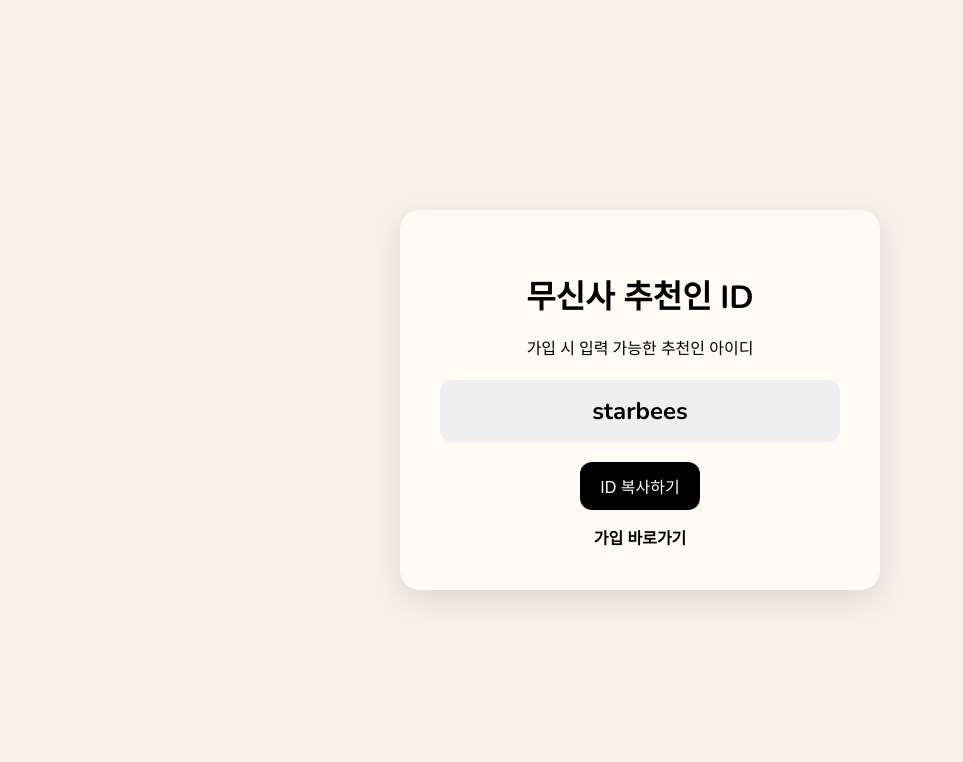
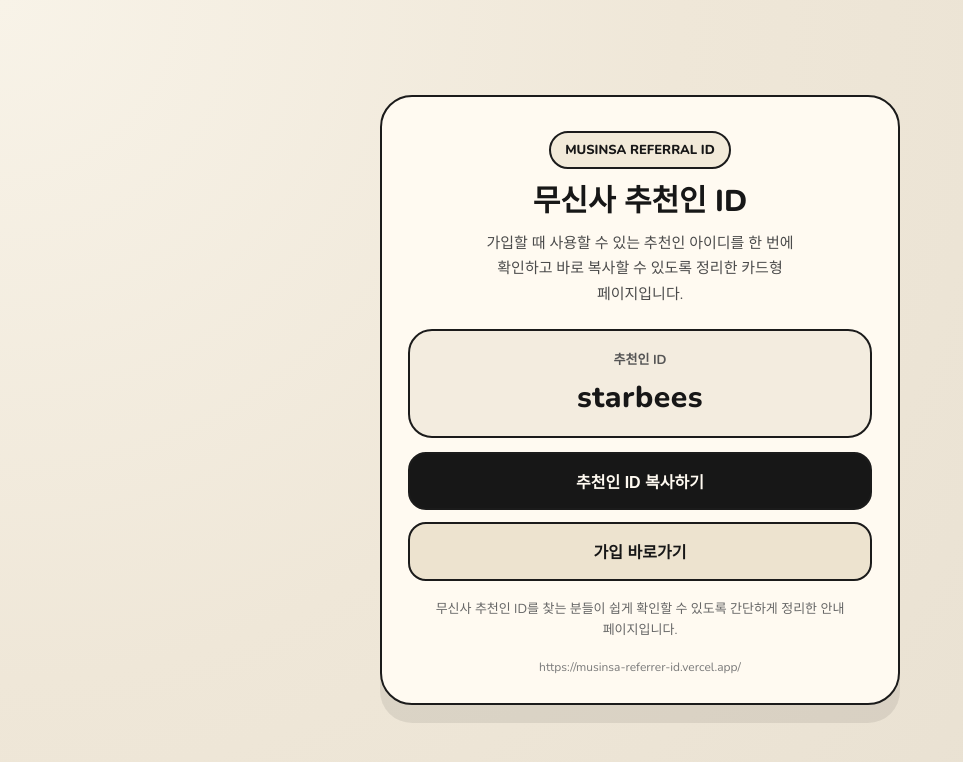
Before and after one commit to Mazeverse/musinsa-referrer-id, a plain HTML site: page index.html in a window 1280 px wide. Shown: the whole page, without its empty margins (0-963 px from the left). Drawn offline with nearby package versions, Linux system fonts and the light colour scheme.

Commit message:
Add files via upload

```diff
--- a/index.html
+++ b/index.html
@@ -1,72 +1,164 @@
 <!DOCTYPE html>
 <html lang="ko">
 <head>
-<meta charset="UTF-8">
-<meta name="viewport" content="width=device-width, initial-scale=1.0">
-<title>무신사 추천인 ID starbees | 가입 추천인 아이디</title>
-<meta name="description" content="무신사 추천인 ID starbees 공유 페이지 | 가입 시 입력 가능한 추천인 아이디와 바로가기 링크 제공">
-<link href="https://fonts.googleapis.com/css2?family=Nunito:wght@400;700&display=swap" rel="stylesheet">
+  <meta charset="UTF-8" />
+  <meta name="viewport" content="width=device-width, initial-scale=1.0" />
+  <title>무신사 추천인 ID starbees | 가입 추천인 아이디 안내</title>
+  <meta name="description" content="무신사 추천인 ID starbees 공유 페이지 | 가입 시 입력 가능한 추천인 아이디와 바로가기 링크를 한눈에 확인할 수 있는 카드형 랜딩페이지" />
+  <link rel="canonical" href="https://musinsa-referrer-id.vercel.app/" />
+  <meta property="og:type" content="website" />
+  <meta property="og:title" content="무신사 추천인 ID starbees | 가입 추천인 아이디 안내" />
+  <meta property="og:description" content="무신사 추천인 ID starbees와 바로가기 링크를 한 번에 확인할 수 있는 페이지" />
+  <meta property="og:url" content="https://musinsa-referrer-id.vercel.app/" />
+  <meta name="twitter:card" content="summary" />
+  <meta name="google-site-verification" content="BtBII3918J1J9BnNiNfjVaPn0QXfIj5xoi1G_8qtFk4" />
+  <meta name="naver-site-verification" content="f28f86b7853e4f6704297b86d7def790b41e00e4" />
+  <link rel="preconnect" href="https://fonts.googleapis.com">
+  <link rel="preconnect" href="https://fonts.gstatic.com" crossorigin>
+  <link href="https://fonts.googleapis.com/css2?family=Nunito:wght@400;700;800&display=swap" rel="stylesheet">
   <style>
+    * { box-sizing: border-box; }
     body {
-    margin:0;
-    font-family:'Nunito', sans-serif;
-    background:#f5f1e8;
-    display:flex;
-    justify-content:center;
-    align-items:center;
-    height:100vh;
+      margin: 0;
+      font-family: 'Nunito', sans-serif;
+      background:
+        radial-gradient(circle at top left, #f8f3e8 0%, #efe7d8 45%, #e7dfd0 100%);
+      color: #171717;
+      min-height: 100vh;
+      display: flex;
+      align-items: center;
+      justify-content: center;
+      padding: 24px;
     }
     .card {
-    background:#fffaf3;
-    border-radius:20px;
-    padding:40px;
-    text-align:center;
-    box-shadow:0 10px 30px rgba(0,0,0,0.1);
-    max-width:400px;
-    width:90%;
+      width: 100%;
+      max-width: 520px;
+      background: #fffaf1;
+      border: 2px solid #1b1b1b;
+      border-radius: 32px;
+      padding: 34px 26px 28px;
+      box-shadow: 0 18px 0 rgba(0,0,0,0.08);
+      text-align: center;
+    }
+    .badge {
+      display: inline-block;
+      padding: 8px 14px;
+      border-radius: 999px;
+      border: 2px solid #1b1b1b;
+      background: #f2ead9;
+      font-size: 13px;
+      font-weight: 800;
+      margin-bottom: 14px;
     }
     h1 {
-    margin-bottom:10px;
+      font-size: 30px;
+      line-height: 1.25;
+      margin: 0 0 10px;
+      font-weight: 800;
+      word-break: keep-all;
+    }
+    p.desc {
+      margin: 0 auto 22px;
+      max-width: 360px;
+      color: #4b4b4b;
+      font-size: 15px;
+      line-height: 1.7;
+      word-break: keep-all;
+    }
+    .code-box {
+      background: #f3ecdf;
+      border: 2px solid #1b1b1b;
+      border-radius: 24px;
+      padding: 18px 16px;
+      margin: 0 0 14px;
+    }
+    .label {
+      font-size: 13px;
+      color: #555;
+      margin-bottom: 8px;
+      font-weight: 700;
     }
     .code {
-    background:#eee;
-    padding:15px;
-    border-radius:12px;
-    font-size:24px;
-    margin:20px 0;
-    font-weight:bold;
+      font-size: 30px;
+      font-weight: 800;
+      letter-spacing: 0.5px;
+      word-break: break-all;
     }
-button {
-    background:#000;
-    color:#fff;
-    border:none;
-    padding:12px 20px;
-    border-radius:12px;
-    cursor:pointer;
-    font-size:16px;
+    .buttons {
+      display: grid;
+      grid-template-columns: 1fr;
+      gap: 12px;
+      margin-top: 14px;
     }
-a.link {
-    display:block;
-    margin-top:15px;
-    color:#000;
-    text-decoration:none;
-    font-weight:bold;
+    .btn {
+      display: inline-block;
+      width: 100%;
+      padding: 15px 16px;
+      border-radius: 18px;
+      border: 2px solid #1b1b1b;
+      text-decoration: none;
+      font-weight: 800;
+      font-size: 16px;
+      transition: transform .12s ease;
+    }
+    .btn:hover { transform: translateY(-1px); }
+    .btn-copy {
+      background: #171717;
+      color: #fffaf1;
+      cursor: pointer;
+    }
+    .btn-link {
+      background: #ede3cf;
+      color: #171717;
+    }
+    .note {
+      margin-top: 18px;
+      font-size: 13px;
+      color: #666;
+      line-height: 1.6;
+      word-break: keep-all;
+    }
+    footer {
+      margin-top: 18px;
+      font-size: 12px;
+      color: #7a7a7a;
     }
   </style>
   <script>
-function copyCode(){
-    navigator.clipboard.writeText("starbees");
-    alert("추천인 ID가 복사되었습니다!");
+    function copyCode() {
+      navigator.clipboard.writeText("starbees").then(() => {
+        alert("추천인 ID가 복사되었습니다: starbees");
+      });
     }
   </script>
 </head>
 <body>
-<div class="card">
+  <main class="card">
+    <div class="badge">MUSINSA REFERRAL ID</div>
     <h1>무신사 추천인 ID</h1>
-    <p>가입 시 입력 가능한 추천인 아이디</p>
+    <p class="desc">
+      가입할 때 사용할 수 있는 추천인 아이디를 한 번에 확인하고
+      바로 복사할 수 있도록 정리한 카드형 페이지입니다.
+    </p>
+
+    <section class="code-box">
+      <div class="label">추천인 ID</div>
       <div class="code">starbees</div>
-    <button onclick="copyCode()">ID 복사하기</button>
-    <a class="link" href="http://mss.kr/sh/e9f42084" target="_blank">가입 바로가기</a>
+    </section>
+
+    <div class="buttons">
+      <button class="btn btn-copy" onclick="copyCode()">추천인 ID 복사하기</button>
+      <a class="btn btn-link" href="http://mss.kr/sh/e9f42084" target="_blank" rel="noopener noreferrer">가입 바로가기</a>
     </div>
+
+    <div class="note">
+      무신사 추천인 ID를 찾는 분들이 쉽게 확인할 수 있도록
+      간단하게 정리한 안내 페이지입니다.
+    </div>
+
+    <footer>
+      https://musinsa-referrer-id.vercel.app/
+    </footer>
+  </main>
 </body>
 </html>
--- a/sitemap.xml
+++ b/sitemap.xml
@@ -2,5 +2,7 @@
 <urlset xmlns="http://www.sitemaps.org/schemas/sitemap/0.9">
   <url>
     <loc>https://musinsa-referrer-id.vercel.app/</loc>
+    <changefreq>weekly</changefreq>
+    <priority>0.9</priority>
   </url>
 </urlset>
```
Lines whose indentation alone changed are shown as unchanged.
